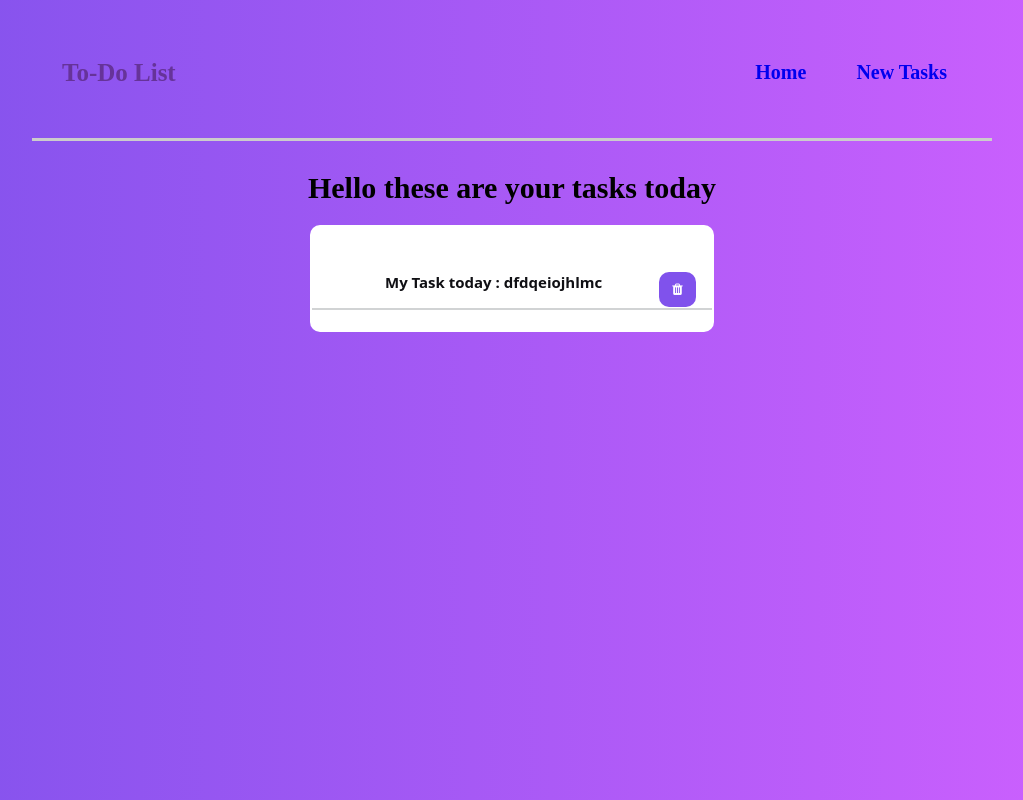
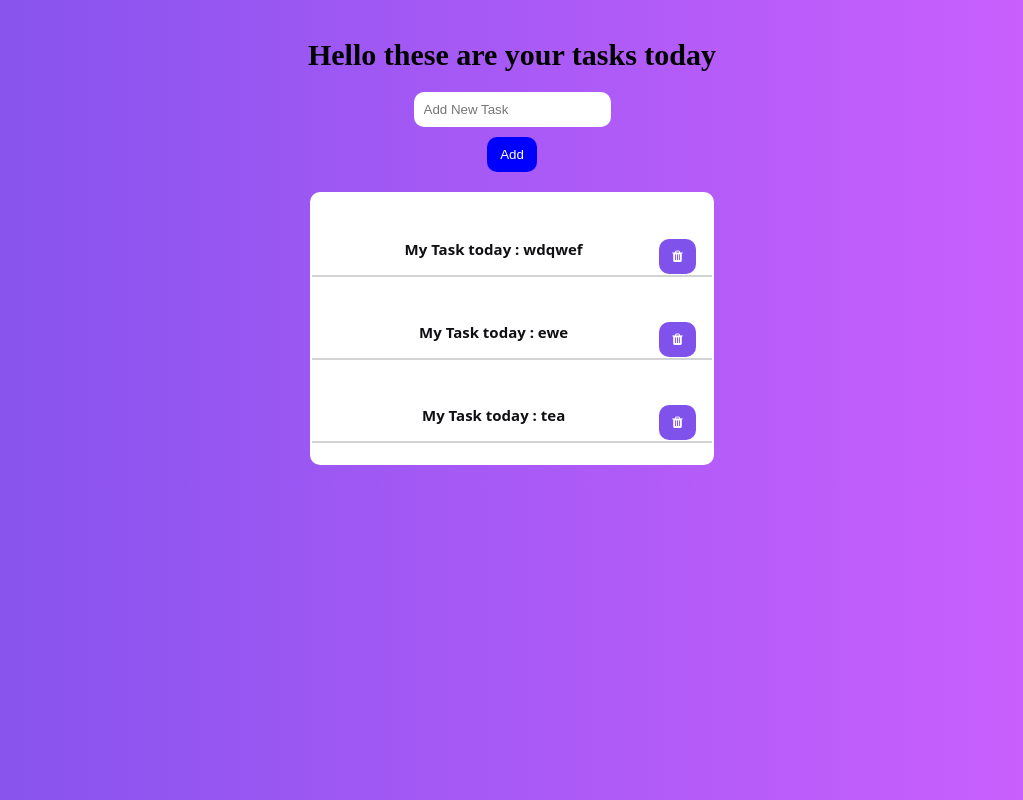
Before and after one commit to gabrielblue/Todolidt, a React (Create React App) app: page / in a window 1280 px wide. Shown: the whole page, without its empty margins (128-1151 px from the left). Built offline with nearby package versions, Linux system fonts and the light colour scheme; data requests are answered from the project's data file.

Commit message:
redesigned the ui of the to do app and added form validation

```diff
--- a/data/db.json
+++ b/data/db.json
@@ -1,8 +1,16 @@
 {
   "todos": [
     {
-      "id": "8339",
-      "title": "dfdqeiojhlmc"
+      "id": "5d91",
+      "title": "wdqwef"
+    },
+    {
+      "id": "cb37",
+      "title": "ewe"
+    },
+    {
+      "id": "2e14",
+      "title": "tea"
     }
   ]
 }
--- a/src/App.js
+++ b/src/App.js
@@ -1,7 +1,5 @@
 import './App.css';
-import NavBar from './components/NavBar';
 import { BrowserRouter as Router ,Route, Switch } from 'react-router-dom/cjs/react-router-dom.min';
-import TodoForm from './components/TodoForm';
 import Home from './components/Home';
 
 
@@ -9,18 +7,11 @@ function App() {
   return (
     <Router>
     <div className="App">
-      <NavBar />
         <div className='content'>
           <Switch>
             <Route exact path ="/">
               <Home />
             </Route>
-            <Route path="/TodoForm">
-              <TodoForm/>
-            </Route>
-            {/* <Route exact path="/Todo-details/: id" component={TodoDetails}>
-              <TodoDetails/>
-            </Route> */}
             </Switch>
         </div>
     </div>
--- a/src/components/Home.js
+++ b/src/components/Home.js
@@ -1,12 +1,14 @@
 import TodoList from "./TodoList";
-import UseFetch from "./UseFetch";
+import TodoForm from "./TodoForm";
 // import TodoForm from "./TodoForm";
 const Home = () => {
-    const {data} = UseFetch('http://localhost:5000/todos');
     return (
         <div className="home">
             <h1>Hello these are your tasks today</h1>
-            {data && <TodoList todos={data} title="All Here" />}
+            <div>
+            <TodoForm/>
+            <TodoList />
+        </div>
         </div>
     )
 }
--- a/src/components/NavBar.js
+++ /dev/null
@@ -1,18 +0,0 @@
-import React from "react";
-import { Link } from "react-router-dom/cjs/react-router-dom.min";
-
-const NavBar = () => {
-
-    return (
-        <nav className="navbar">
-            <h1>To-Do List</h1>
-            <div className="links">
-                <Link to="/">Home</Link>
-                <Link to="/TodoForm">New Tasks</Link>
-            </div>
-
-        </nav>
-    )
-}
-
-export default NavBar;
--- a/src/components/TodoForm.js
+++ b/src/components/TodoForm.js
@@ -17,6 +17,12 @@ const TodoForm = () => {
 
     const handleSubmit = (e) => {
         e.preventDefault();
+        if (data.title.length === 0) {
+            toast.error('Please enter a title', {
+                position: toast.POSITION.TOP_RIGHT,
+                autoClose: 3000,
+            })
+        } else (
         axios.post('http://localhost:5000/todos', data)
             .then(res => {
                 toast.success('New todo has been created successfully', {
@@ -31,7 +37,7 @@ const TodoForm = () => {
             })
         })
 
-    };
+    )};
 
     return (
         <form onSubmit={handleSubmit}>
--- a/src/components/TodoList.js
+++ b/src/components/TodoList.js
@@ -1,44 +1,9 @@
-// import React from "react";
-// import { useHistory } from "react-router-dom";
-// import axios from "axios";
-// import UseFetch from "./UseFetch";
 
-// const TodoList = () => {
-//     const { data: todos } = UseFetch('http://localhost:5000/todos'); // Removed id from URL
-//     const history = useHistory();
-
-//     const handleClick = (e, id) => {
-//         e.preventDefault();
-//     handleDelete(e, id);
-// }
-//     const handleDelete = (id) => {
-//         axios.delete('http://localhost:5000/todos/' + id)
-//             .then(res => {
-//                 alert('Todo Deleted Successfully');
-//                 history.push('/');
-//             })
-//             .catch(error => {
-//                 console.error('Error deleting todo:', error);
-//                 alert('Failed to delete todo. Please try again.');
-//             });
-//     }
-
-//     return (
-//         <div className='todoList'>
-//             {todos && todos.map((todo) => (
-//                 <div className="preview" key={todo.id} >
-//                     <h3>My Task today : {todo.title} <button onClick={(e) => handleClick(todo.id)}> <i class="fa fa-trash" aria-hidden="true"></i> </button></h3>
-//                 </div>
-//             ))}
-//         </div>
-//     )
-// }
-
-// export default TodoList;
 import React from "react";
 import { useHistory } from "react-router-dom";
 import axios from "axios";
 import UseFetch from "./UseFetch";
+
 
 const TodoList = () => {
     const { data: todos } = UseFetch('http://localhost:5000/todos'); // Removed id from URL
@@ -50,10 +15,11 @@ const TodoList = () => {
     }
 
     const handleDelete = (id) => {
+
         axios.delete('http://localhost:5000/todos/' + id)
             .then(res => {
                 alert('Todo Deleted Successfully');
-                history.push('/todos/' );
+                history.push('/' );
             })
             .catch(error => {
                 console.error('Error deleting todo:', error);
--- a/src/index.css
+++ b/src/index.css
@@ -66,15 +66,24 @@
   justify-content: center;
 }
 .form input {
-  margin-bottom: 25px;
+  margin-bottom: 10px;
   padding: 10px;
   border-radius: 10px;
+  outline: none;
+  border: none;
+  cursor: pointer;
+
 }
 .form button{
   padding: 10px;
   border-radius: 10px;
   background-color: blue !important;
   color: white;
+  margin-bottom: 20px;
+  border: none;
+  outline: none;
+  cursor: pointer;
+  width: 50px;
 }
 
 .preview {
```
